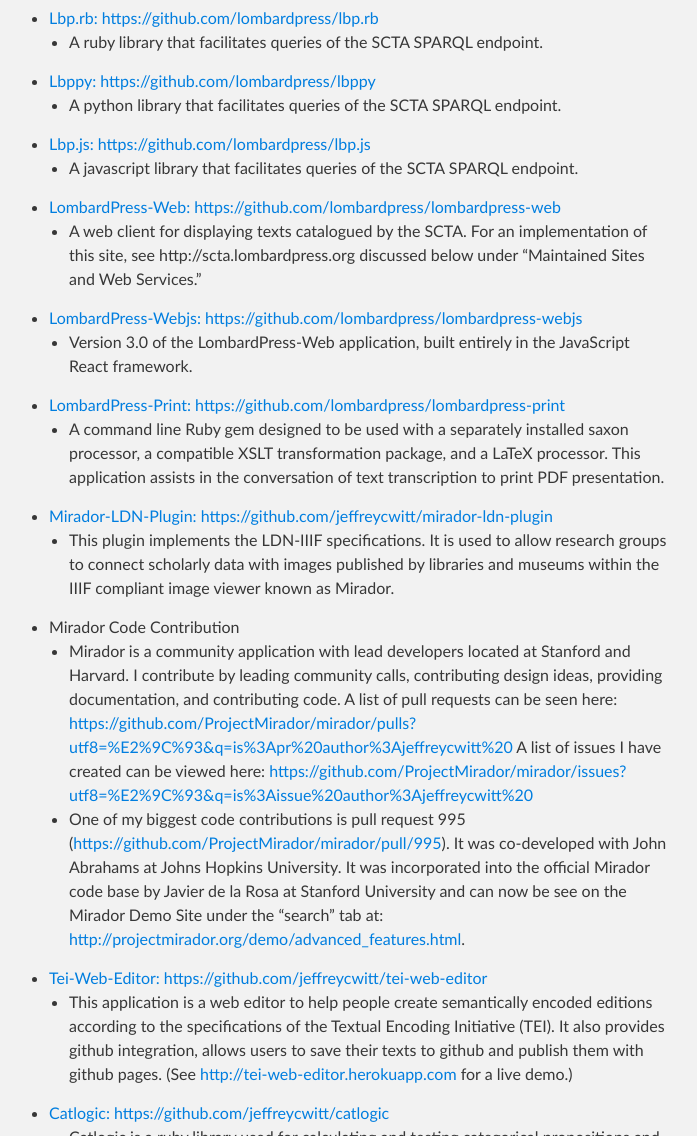
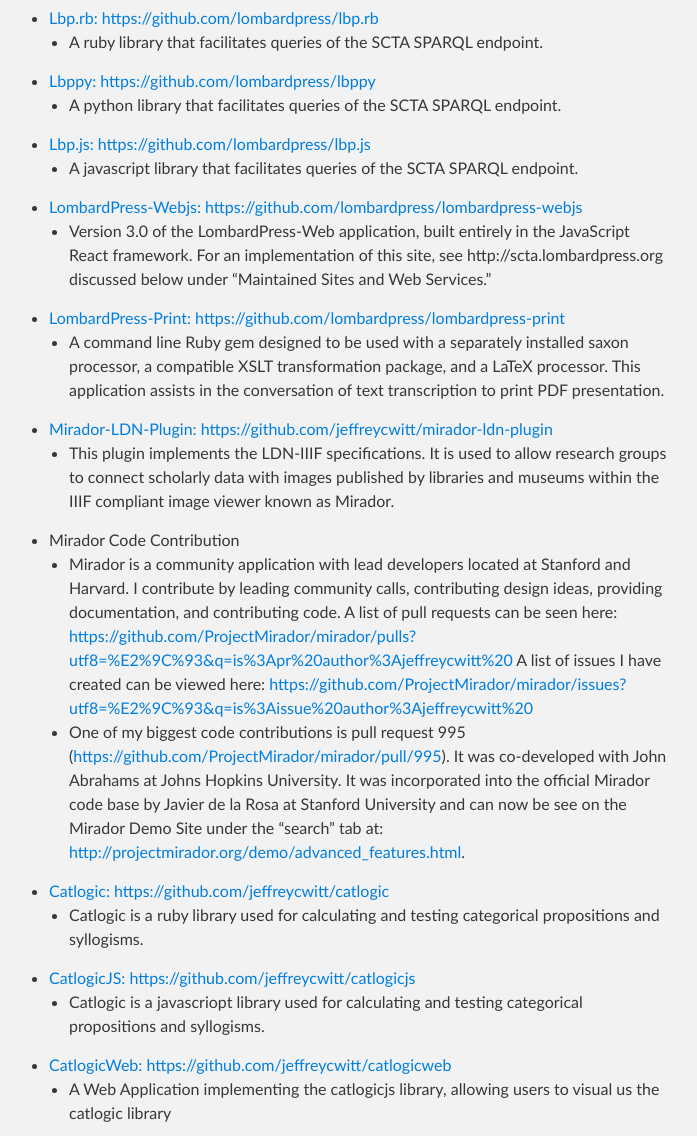
Before and after one commit to jeffreycwitt/jeffreycwitt.github.io, a Jekyll site: the page built from pages/digitalprojects.html, in a window 1280 px wide and 1400 px high, scrolled down 523 px, cut to the strip 63-1199 px from the top of the window. Shown: the whole strip, without its empty margins (291-988 px from the left). Built offline with Jekyll 4.4.1, drawn with Linux system fonts in a browser that asks for light colours.

Commit message:
cv update

```diff
--- a/pages/cv.html
+++ b/pages/cv.html
@@ -268,6 +268,8 @@
 
       <h2>Articles</h2>
 
+      <li class="cv-list"><span class="date">2024</span> Finding Relatedness: pathways for detecting textual relatedness in the medieval scholastic
+         corpus. <em>Methodos. Savoirs et Textes: Digital Humanities in the Web 3.0 Era</em> 24 (2024), Under Review</li>
 
       <li class="cv-list"><span class="date">2023</span> <a href="https://doi.org/10.1080/17496977.2023.2285261">"An introduction to God's omnipresence through the "four ways" of Francis of Meyronnes
             OFM (fl. 1320)"</a>, ed. by Richard Blum, <em>Intellectual History Review</em>, 2023. <a href="https://doi.org/10.1080/17496977.2023.2285261">https://doi.org/10.1080/17496977.2023.2285261</a></li>
--- a/pages/digitalprojects.html
+++ b/pages/digitalprojects.html
@@ -58,18 +58,6 @@
          </li>
       </ul>
 
-   <ul>
-
-      <li class="cv-list"><a href="https://github.com/lombardpress/lombardpress-web">LombardPress-Web: https://github.com/lombardpress/lombardpress-web</a>
-
-         <ul>
-
-            <li class="cv-list">A web client for displaying texts catalogued by the SCTA. For an implementation of
-               this site, see http://scta.lombardpress.org discussed below under “Maintained Sites
-               and Web Services.”</li>
-            </ul>
-         </li>
-      </ul>
 
    <ul>
 
@@ -126,19 +115,6 @@
          </li>
       </ul>
 
-   <ul>
-
-      <li class="cv-list"><a href="https://github.com/jeffreycwitt/tei-web-editor">Tei-Web-Editor: https://github.com/jeffreycwitt/tei-web-editor</a>
-
-         <ul>
-
-            <li class="cv-list">This application is a web editor to help people create semantically encoded editions
-               according to the specifications of the Textual Encoding Initiative (TEI). It also
-               provides github integration, allows users to save their texts to github and publish
-               them with github pages. (See <a href="http://tei-web-editor.herokuapp.com">http://tei-web-editor.herokuapp.com</a> for a live demo.)</li>
-            </ul>
-         </li>
-      </ul>
 
    <ul>
 
```
Also changed, not shown: other parts of pages/cv.html (+1 -1 lines), other parts of pages/digitalprojects.html (+3 -2 lines).
